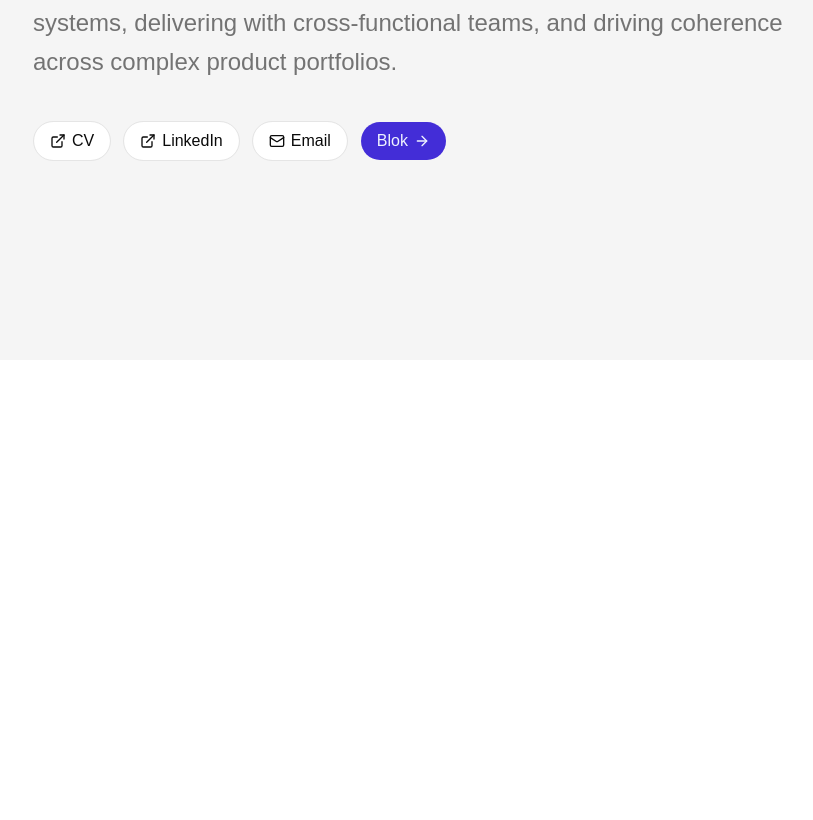
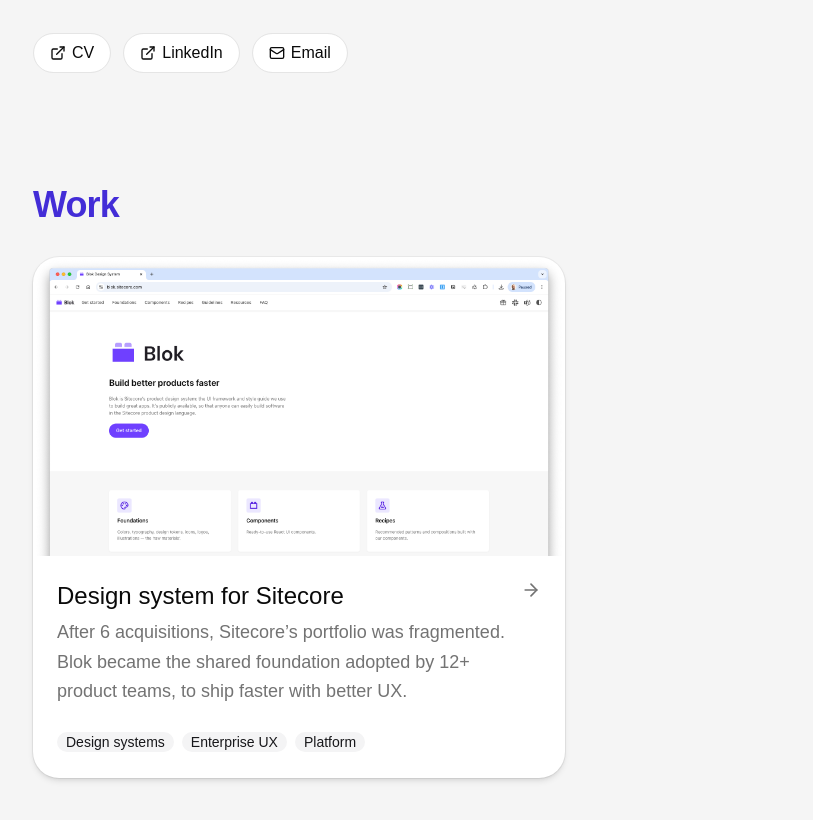
Before and after one commit to frankgrinaert/frank-ux, a React (Vite) app: page / in a window 1280 px wide. Shown: the part 440-1260 px from the top of the page, without its empty margins (63-876 px from the left). Before the commit the page ends 800 px from the top, so only its background shows below. Built offline with nearby package versions, Linux system fonts and the light colour scheme.

Commit message:
work card

```diff
--- /dev/null
+++ b/src/components/ui/card.tsx
@@ -0,0 +1,100 @@
+import * as React from "react"
+
+import { cn } from "@/lib/utils"
+
+function Card({
+  className,
+  size = "default",
+  ...props
+}: React.ComponentProps<"div"> & { size?: "default" | "sm" }) {
+  return (
+    <div
+      data-slot="card"
+      data-size={size}
+      className={cn(
+        "group/card flex flex-col gap-6 overflow-hidden rounded-4xl bg-card py-6 text-sm text-card-foreground shadow-md ring-1 ring-foreground/5 has-[>img:first-child]:pt-0 data-[size=sm]:gap-4 data-[size=sm]:py-4 dark:ring-foreground/10 *:[img:first-child]:rounded-t-4xl *:[img:last-child]:rounded-b-4xl",
+        className
+      )}
+      {...props}
+    />
+  )
+}
+
+function CardHeader({ className, ...props }: React.ComponentProps<"div">) {
+  return (
+    <div
+      data-slot="card-header"
+      className={cn(
+        "group/card-header @container/card-header grid auto-rows-min items-start gap-1.5 rounded-t-4xl px-6 group-data-[size=sm]/card:px-4 has-data-[slot=card-action]:grid-cols-[1fr_auto] has-data-[slot=card-description]:grid-rows-[auto_auto] [.border-b]:pb-6 group-data-[size=sm]/card:[.border-b]:pb-4",
+        className
+      )}
+      {...props}
+    />
+  )
+}
+
+function CardTitle({ className, ...props }: React.ComponentProps<"div">) {
+  return (
+    <div
+      data-slot="card-title"
+      className={cn("font-heading text-base font-medium", className)}
+      {...props}
+    />
+  )
+}
+
+function CardDescription({ className, ...props }: React.ComponentProps<"div">) {
+  return (
+    <div
+      data-slot="card-description"
+      className={cn("text-sm text-muted-foreground", className)}
+      {...props}
+    />
+  )
+}
+
+function CardAction({ className, ...props }: React.ComponentProps<"div">) {
+  return (
+    <div
+      data-slot="card-action"
+      className={cn(
+        "col-start-2 row-span-2 row-start-1 self-start justify-self-end",
+        className
+      )}
+      {...props}
+    />
+  )
+}
+
+function CardContent({ className, ...props }: React.ComponentProps<"div">) {
+  return (
+    <div
+      data-slot="card-content"
+      className={cn("px-6 group-data-[size=sm]/card:px-4", className)}
+      {...props}
+    />
+  )
+}
+
+function CardFooter({ className, ...props }: React.ComponentProps<"div">) {
+  return (
+    <div
+      data-slot="card-footer"
+      className={cn(
+        "flex items-center rounded-b-4xl px-6 group-data-[size=sm]/card:px-4 [.border-t]:pt-6 group-data-[size=sm]/card:[.border-t]:pt-4",
+        className
+      )}
+      {...props}
+    />
+  )
+}
+
+export {
+  Card,
+  CardHeader,
+  CardFooter,
+  CardTitle,
+  CardAction,
+  CardDescription,
+  CardContent,
+}
--- a/src/pages/home.tsx
+++ b/src/pages/home.tsx
@@ -1,10 +1,29 @@
 import { useState } from "react"
 import { Link } from "react-router-dom"
 
+import { Badge } from "@/components/ui/badge"
 import { Button } from "@/components/ui/button"
+import {
+  Card,
+  CardAction,
+  CardContent,
+  CardDescription,
+  CardHeader,
+  CardTitle,
+} from "@/components/ui/card"
 import { ArrowRight, Check, ExternalLink, Mail } from "lucide-react"
 import { BLOK_PATH, CV_URL, LINKEDIN_URL } from "@/lib/constants"
 import { copyEmailAddress } from "@/lib/email"
+
+const BLOK_WORK = {
+  path: BLOK_PATH,
+  title: "Design system for Sitecore",
+  summary:
+    "After 6 acquisitions, Sitecore’s portfolio was fragmented. Blok became the shared foundation adopted by 12+ product teams, to ship faster with better UX.",
+  image: "/work/blok/blok-site.png",
+  imageAlt: "Blok design system — documentation site and component library",
+  tags: ["Design systems", "Enterprise UX", "Platform"],
+} as const
 
 export function HomePage() {
   const [emailCopied, setEmailCopied] = useState(false)
@@ -18,7 +37,7 @@
 
   return (
     <main className="min-h-svh bg-muted">
-      <section className="mx-auto flex min-h-svh max-w-6xl flex-col justify-center px-6 py-20 lg:px-8 lg:py-28">
+      <section className="mx-auto max-w-6xl px-6 py-20 lg:px-8 lg:py-28">
         <h1 className="max-w-5xl font-heading text-3xl font-semibold sm:text-4xl lg:text-5xl">
           <span className="text-primary">Frank Grinaert,</span> product designer
           specialised in enterprise software, design systems, and platform UX
@@ -57,15 +76,55 @@
             {emailCopied ? <Check /> : <Mail />}
             {emailCopied ? "Email copied to clipboard" : "Email"}
           </Button>
-          <Button
-            size="lg"
-            variant="default"
-            render={<Link to={BLOK_PATH} />}
-          >
-            Blok
-            <ArrowRight />
-          </Button>
         </div>
+      </section>
+
+      <section
+        className="mx-auto max-w-6xl px-6 pb-20 lg:px-8 lg:pb-28"
+        aria-labelledby="work-heading"
+      >
+        <h2
+          id="work-heading"
+          className="font-heading text-2xl font-semibold tracking-tight text-primary sm:text-3xl"
+        >
+          Work
+        </h2>
+        <ul className="mt-8 grid gap-6 sm:grid-cols-2">
+          <li>
+            <Link
+              to={BLOK_WORK.path}
+              className="group block rounded-4xl outline-none focus-visible:ring-3 focus-visible:ring-ring/30"
+            >
+              <Card className="h-full transition-shadow group-hover:shadow-lg">
+                <img
+                  src={BLOK_WORK.image}
+                  alt={BLOK_WORK.imageAlt}
+                  className="aspect-video w-full object-cover object-top"
+                />
+                <CardHeader>
+                  <CardTitle className="text-lg sm:text-xl">
+                    {BLOK_WORK.title}
+                  </CardTitle>
+                  <CardDescription className="text-base leading-relaxed">
+                    {BLOK_WORK.summary}
+                  </CardDescription>
+                  <CardAction>
+                    <ArrowRight className="size-5 text-muted-foreground transition-transform group-hover:translate-x-0.5" />
+                  </CardAction>
+                </CardHeader>
+                <CardContent>
+                  <ul className="flex flex-wrap gap-2">
+                    {BLOK_WORK.tags.map((tag) => (
+                      <li key={tag}>
+                        <Badge variant="secondary">{tag}</Badge>
+                      </li>
+                    ))}
+                  </ul>
+                </CardContent>
+              </Card>
+            </Link>
+          </li>
+        </ul>
       </section>
     </main>
   )
```
